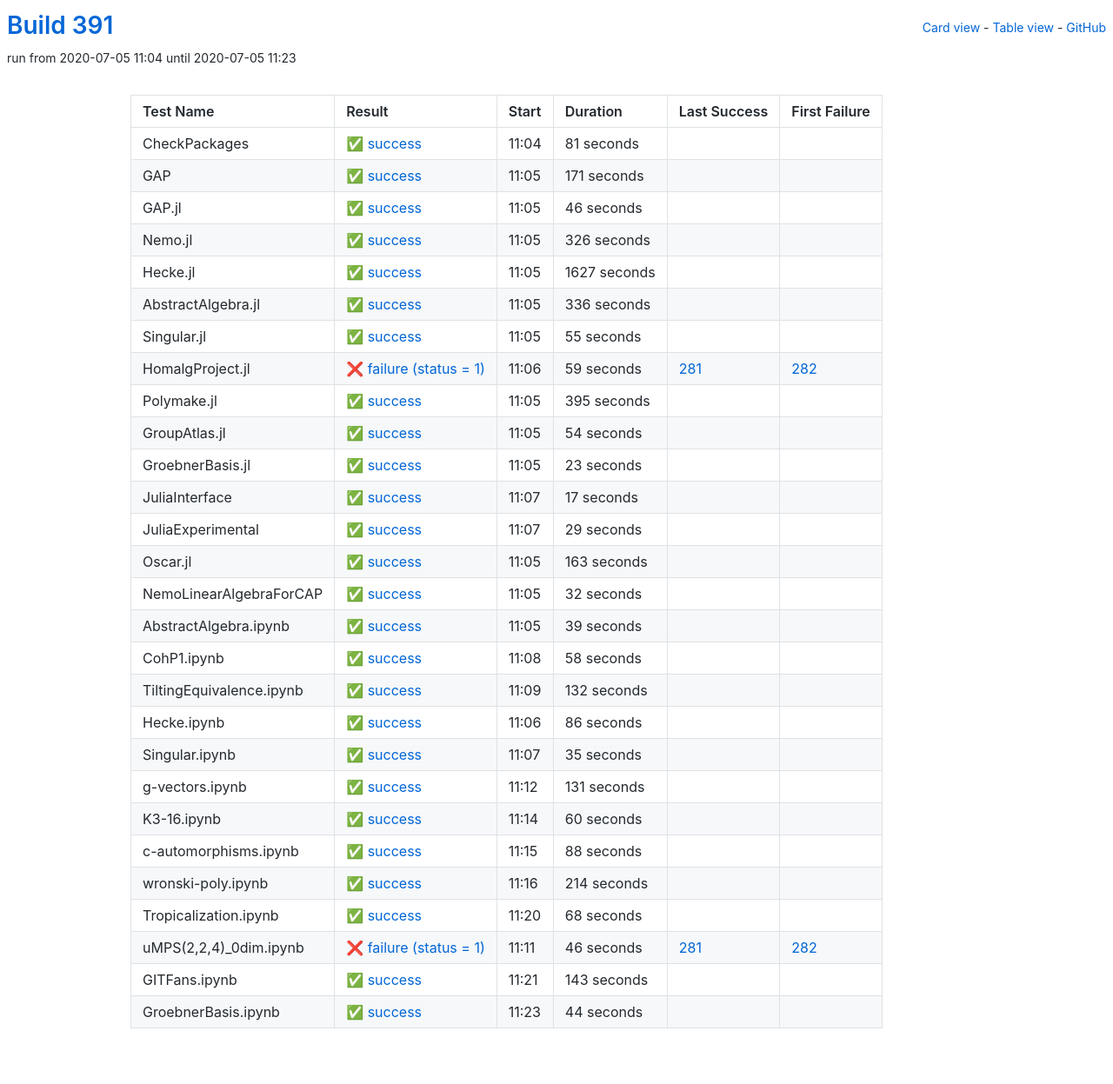
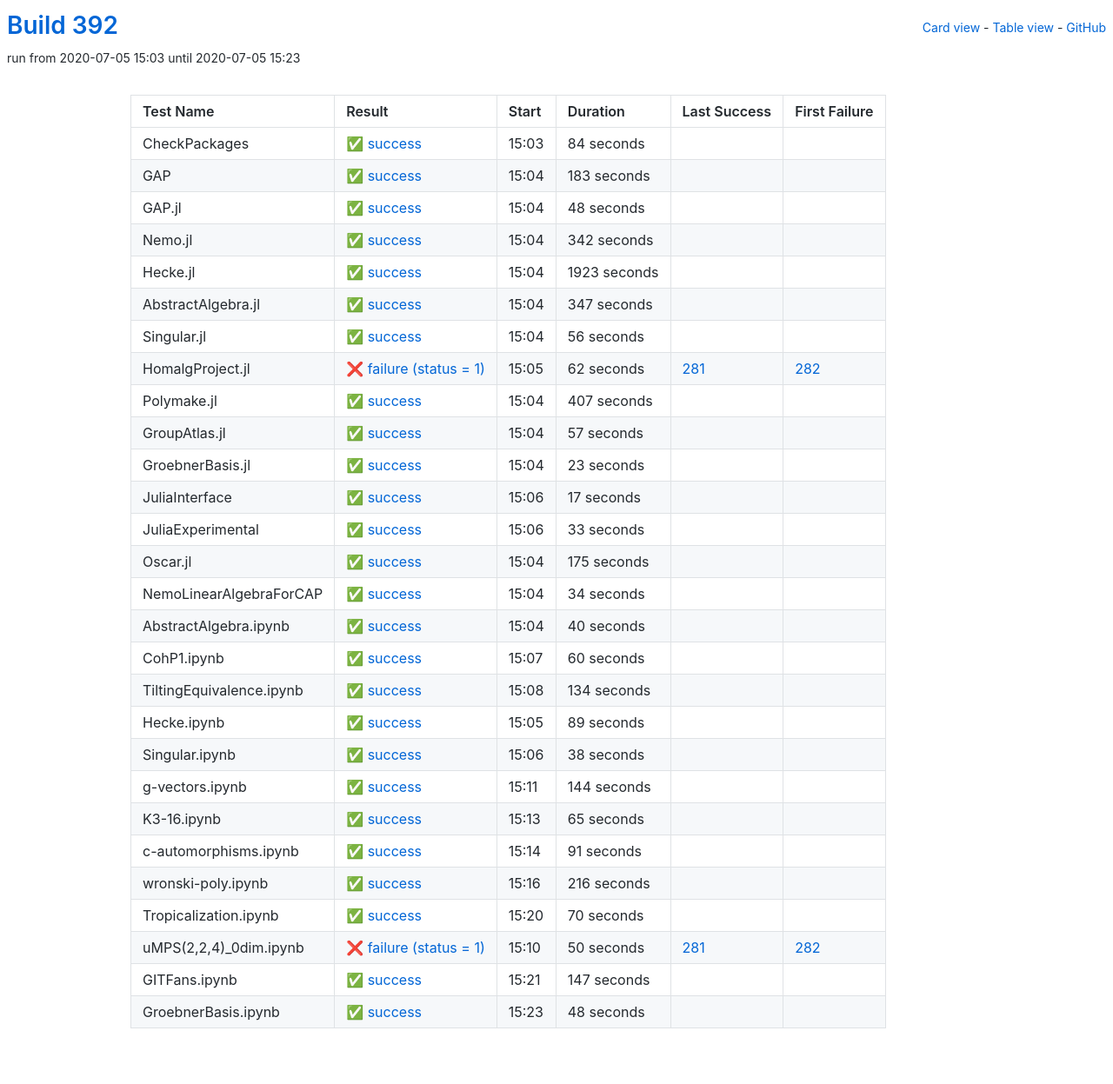
Before and after one commit to oscar-system/oscar-ci-status-stable, a Jekyll site: the page built from table.html, in a window 1280 px wide. Shown: the whole page at 87% size. Built offline with Jekyll 4.4.1, drawn with Linux system fonts in a browser that asks for light colours.

Commit message:
Build #392

```diff
--- a/_data/ci.yml
+++ b/_data/ci.yml
@@ -1,6 +1,6 @@
 ---
-build: 391
-build_url: https://oscarci.mathematik.uni-kl.de/job/oscar-stable/391/
+build: 392
+build_url: https://oscarci.mathematik.uni-kl.de/job/oscar-stable/392/
 job: oscar-stable
 organization: oscar-system
 repo: oscar-ci-status-stable
@@ -8,128 +8,128 @@ repourl: https://github.com/oscar-system/oscar-ci-status-stable
 tests:
 - name: CheckPackages
   id: checkpackages
-  log: https://oscarci.mathematik.uni-kl.de/job/oscar-stable/391/artifact/logs/build-391/CheckPackages.log
-  start: 2020-07-05 11:04
+  log: https://oscarci.mathematik.uni-kl.de/job/oscar-stable/392/artifact/logs/build-392/CheckPackages.log
+  start: 2020-07-05 15:03
   success: true
   exitcode: 0
   status: success
-  duration: 81
+  duration: 84
   last_success: false
   last_success_url:
   first_failure: false
   first_failure_url:
 - name: GAP
   id: gap
-  log: https://oscarci.mathematik.uni-kl.de/job/oscar-stable/391/artifact/logs/build-391/GAP.log
-  start: 2020-07-05 11:05
+  log: https://oscarci.mathematik.uni-kl.de/job/oscar-stable/392/artifact/logs/build-392/GAP.log
+  start: 2020-07-05 15:04
   success: true
   exitcode: 0
   status: success
-  duration: 171
+  duration: 183
   last_success: false
   last_success_url:
   first_failure: false
   first_failure_url:
 - name: GAP.jl
   id: gap-jl
-  log: https://oscarci.mathematik.uni-kl.de/job/oscar-stable/391/artifact/logs/build-391/GAP.jl.log
-  start: 2020-07-05 11:05
+  log: https://oscarci.mathematik.uni-kl.de/job/oscar-stable/392/artifact/logs/build-392/GAP.jl.log
+  start: 2020-07-05 15:04
   success: true
   exitcode: 0
   status: success
-  duration: 46
+  duration: 48
   last_success: false
   last_success_url:
   first_failure: false
   first_failure_url:
 - name: Nemo.jl
   id: nemo-jl
-  log: https://oscarci.mathematik.uni-kl.de/job/oscar-stable/391/artifact/logs/build-391/Nemo.jl.log
-  start: 2020-07-05 11:05
+  log: https://oscarci.mathematik.uni-kl.de/job/oscar-stable/392/artifact/logs/build-392/Nemo.jl.log
+  start: 2020-07-05 15:04
   success: true
   exitcode: 0
   status: success
-  duration: 326
+  duration: 342
   last_success: false
   last_success_url:
   first_failure: false
   first_failure_url:
 - name: Hecke.jl
   id: hecke-jl
-  log: https://oscarci.mathematik.uni-kl.de/job/oscar-stable/391/artifact/logs/build-391/Hecke.jl.log
-  start: 2020-07-05 11:05
+  log: https://oscarci.mathematik.uni-kl.de/job/oscar-stable/392/artifact/logs/build-392/Hecke.jl.log
+  start: 2020-07-05 15:04
   success: true
   exitcode: 0
   status: success
-  duration: 1627
+  duration: 1923
   last_success: false
   last_success_url:
   first_failure: false
   first_failure_url:
 - name: AbstractAlgebra.jl
   id: abstractalgebra-jl
-  log: https://oscarci.mathematik.uni-kl.de/job/oscar-stable/391/artifact/logs/build-391/AbstractAlgebra.jl.log
-  start: 2020-07-05 11:05
+  log: https://oscarci.mathematik.uni-kl.de/job/oscar-stable/392/artifact/logs/build-392/AbstractAlgebra.jl.log
+  start: 2020-07-05 15:04
   success: true
   exitcode: 0
   status: success
-  duration: 336
+  duration: 347
   last_success: false
   last_success_url:
   first_failure: false
   first_failure_url:
 - name: Singular.jl
   id: singular-jl
-  log: https://oscarci.mathematik.uni-kl.de/job/oscar-stable/391/artifact/logs/build-391/Singular.jl.log
-  start: 2020-07-05 11:05
+  log: https://oscarci.mathematik.uni-kl.de/job/oscar-stable/392/artifact/logs/build-392/Singular.jl.log
+  start: 2020-07-05 15:04
   success: true
   exitcode: 0
   status: success
-  duration: 55
+  duration: 56
   last_success: false
   last_success_url:
   first_failure: false
   first_failure_url:
 - name: HomalgProject.jl
   id: homalgproject-jl
-  log: https://oscarci.mathematik.uni-kl.de/job/oscar-stable/391/artifact/logs/build-391/HomalgProject.jl.log
-  start: 2020-07-05 11:06
+  log: https://oscarci.mathematik.uni-kl.de/job/oscar-stable/392/artifact/logs/build-392/HomalgProject.jl.log
+  start: 2020-07-05 15:05
   success: false
   exitcode: 1
   status: failure
-  duration: 59
+  duration: 62
   last_success: 281
   last_success_url: https://oscarci.mathematik.uni-kl.de/job/oscar-stable/281/
   first_failure: 282
   first_failure_url: https://oscarci.mathematik.uni-kl.de/job/oscar-stable/282/
 - name: Polymake.jl
   id: polymake-jl
-  log: https://oscarci.mathematik.uni-kl.de/job/oscar-stable/391/artifact/logs/build-391/Polymake.jl.log
-  start: 2020-07-05 11:05
+  log: https://oscarci.mathematik.uni-kl.de/job/oscar-stable/392/artifact/logs/build-392/Polymake.jl.log
+  start: 2020-07-05 15:04
   success: true
   exitcode: 0
   status: success
-  duration: 395
+  duration: 407
   last_success: false
   last_success_url:
   first_failure: false
   first_failure_url:
 - name: GroupAtlas.jl
   id: groupatlas-jl
-  log: https://oscarci.mathematik.uni-kl.de/job/oscar-stable/391/artifact/logs/build-391/GroupAtlas.jl.log
-  start: 2020-07-05 11:05
+  log: https://oscarci.mathematik.uni-kl.de/job/oscar-stable/392/artifact/logs/build-392/GroupAtlas.jl.log
+  start: 2020-07-05 15:04
   success: true
   exitcode: 0
   status: success
-  duration: 54
+  duration: 57
   last_success: false
   last_success_url:
   first_failure: false
   first_failure_url:
 - name: GroebnerBasis.jl
   id: groebnerbasis-jl
-  log: https://oscarci.mathematik.uni-kl.de/job/oscar-stable/391/artifact/logs/build-391/GroebnerBasis.jl.log
-  start: 2020-07-05 11:05
+  log: https://oscarci.mathematik.uni-kl.de/job/oscar-stable/392/artifact/logs/build-392/GroebnerBasis.jl.log
+  start: 2020-07-05 15:04
   success: true
   exitcode: 0
   status: success
@@ -140,8 +140,8 @@ tests:
   first_failure_url:
 - name: JuliaInterface
   id: juliainterface
-  log: https://oscarci.mathematik.uni-kl.de/job/oscar-stable/391/artifact/logs/build-391/JuliaInterface.log
-  start: 2020-07-05 11:07
+  log: https://oscarci.mathematik.uni-kl.de/job/oscar-stable/392/artifact/logs/build-392/JuliaInterface.log
+  start: 2020-07-05 15:06
   success: true
   exitcode: 0
   status: success
@@ -152,116 +152,56 @@ tests:
   first_failure_url:
 - name: JuliaExperimental
   id: juliaexperimental
-  log: https://oscarci.mathematik.uni-kl.de/job/oscar-stable/391/artifact/logs/build-391/JuliaExperimental.log
-  start: 2020-07-05 11:07
+  log: https://oscarci.mathematik.uni-kl.de/job/oscar-stable/392/artifact/logs/build-392/JuliaExperimental.log
+  start: 2020-07-05 15:06
   success: true
   exitcode: 0
   status: success
-  duration: 29
+  duration: 33
   last_success: false
   last_success_url:
   first_failure: false
   first_failure_url:
 - name: Oscar.jl
   id: oscar-jl
-  log: https://oscarci.mathematik.uni-kl.de/job/oscar-stable/391/artifact/logs/build-391/Oscar.jl.log
-  start: 2020-07-05 11:05
+  log: https://oscarci.mathematik.uni-kl.de/job/oscar-stable/392/artifact/logs/build-392/Oscar.jl.log
+  start: 2020-07-05 15:04
   success: true
   exitcode: 0
   status: success
-  duration: 163
+  duration: 175
   last_success: false
   last_success_url:
   first_failure: false
   first_failure_url:
 - name: NemoLinearAlgebraForCAP
   id: nemolinearalgebraforcap
-  log: https://oscarci.mathematik.uni-kl.de/job/oscar-stable/391/artifact/logs/build-391/NemoLinearAlgebraForCAP.log
-  start: 2020-07-05 11:05
+  log: https://oscarci.mathematik.uni-kl.de/job/oscar-stable/392/artifact/logs/build-392/NemoLinearAlgebraForCAP.log
+  start: 2020-07-05 15:04
   success: true
   exitcode: 0
   status: success
-  duration: 32
+  duration: 34
   last_success: false
   last_success_url:
   first_failure: false
   first_failure_url:
 - name: AbstractAlgebra.ipynb
   id: abstractalgebra-ipynb
-  log: https://oscarci.mathematik.uni-kl.de/job/oscar-stable/391/artifact/logs/build-391/AbstractAlgebra.ipynb.log
-  start: 2020-07-05 11:05
+  log: https://oscarci.mathematik.uni-kl.de/job/oscar-stable/392/artifact/logs/build-392/AbstractAlgebra.ipynb.log
+  start: 2020-07-05 15:04
   success: true
   exitcode: 0
   status: success
-  duration: 39
+  duration: 40
   last_success: false
   last_success_url:
   first_failure: false
   first_failure_url:
 - name: CohP1.ipynb
   id: cohp1-ipynb
-  log: https://oscarci.mathematik.uni-kl.de/job/oscar-stable/391/artifact/logs/build-391/CohP1.ipynb.log
-  start: 2020-07-05 11:08
-  success: true
-  exitcode: 0
-  status: success
-  duration: 58
-  last_success: false
-  last_success_url:
-  first_failure: false
-  first_failure_url:
-- name: TiltingEquivalence.ipynb
-  id: tiltingequivalence-ipynb
-  log: https://oscarci.mathematik.uni-kl.de/job/oscar-stable/391/artifact/logs/build-391/TiltingEquivalence.ipynb.log
-  start: 2020-07-05 11:09
-  success: true
-  exitcode: 0
-  status: success
-  duration: 132
-  last_success: false
-  last_success_url:
-  first_failure: false
-  first_failure_url:
-- name: Hecke.ipynb
-  id: hecke-ipynb
-  log: https://oscarci.mathematik.uni-kl.de/job/oscar-stable/391/artifact/logs/build-391/Hecke.ipynb.log
-  start: 2020-07-05 11:06
-  success: true
-  exitcode: 0
-  status: success
-  duration: 86
-  last_success: false
-  last_success_url:
-  first_failure: false
-  first_failure_url:
-- name: Singular.ipynb
-  id: singular-ipynb
-  log: https://oscarci.mathematik.uni-kl.de/job/oscar-stable/391/artifact/logs/build-391/Singular.ipynb.log
-  start: 2020-07-05 11:07
-  success: true
-  exitcode: 0
-  status: success
-  duration: 35
-  last_success: false
-  last_success_url:
-  first_failure: false
-  first_failure_url:
-- name: g-vectors.ipynb
-  id: g-vectors-ipynb
-  log: https://oscarci.mathematik.uni-kl.de/job/oscar-stable/391/artifact/logs/build-391/g-vectors.ipynb.log
-  start: 2020-07-05 11:12
-  success: true
-  exitcode: 0
-  status: success
-  duration: 131
-  last_success: false
-  last_success_url:
-  first_failure: false
-  first_failure_url:
-- name: K3-16.ipynb
-  id: k3-16-ipynb
-  log: https://oscarci.mathematik.uni-kl.de/job/oscar-stable/391/artifact/logs/build-391/K3-16.ipynb.log
-  start: 2020-07-05 11:14
+  log: https://oscarci.mathematik.uni-kl.de/job/oscar-stable/392/artifact/logs/build-392/CohP1.ipynb.log
+  start: 2020-07-05 15:07
   success: true
   exitcode: 0
   status: success
@@ -270,74 +210,134 @@ tests:
   last_success_url:
   first_failure: false
   first_failure_url:
-- name: c-automorphisms.ipynb
-  id: c-automorphisms-ipynb
-  log: https://oscarci.mathematik.uni-kl.de/job/oscar-stable/391/artifact/logs/build-391/c-automorphisms.ipynb.log
-  start: 2020-07-05 11:15
+- name: TiltingEquivalence.ipynb
+  id: tiltingequivalence-ipynb
+  log: https://oscarci.mathematik.uni-kl.de/job/oscar-stable/392/artifact/logs/build-392/TiltingEquivalence.ipynb.log
+  start: 2020-07-05 15:08
   success: true
   exitcode: 0
   status: success
-  duration: 88
+  duration: 134
+  last_success: false
+  last_success_url:
+  first_failure: false
+  first_failure_url:
+- name: Hecke.ipynb
+  id: hecke-ipynb
+  log: https://oscarci.mathematik.uni-kl.de/job/oscar-stable/392/artifact/logs/build-392/Hecke.ipynb.log
+  start: 2020-07-05 15:05
+  success: true
+  exitcode: 0
+  status: success
+  duration: 89
+  last_success: false
+  last_success_url:
+  first_failure: false
+  first_failure_url:
+- name: Singular.ipynb
+  id: singular-ipynb
+  log: https://oscarci.mathematik.uni-kl.de/job/oscar-stable/392/artifact/logs/build-392/Singular.ipynb.log
+  start: 2020-07-05 15:06
+  success: true
+  exitcode: 0
+  status: success
+  duration: 38
+  last_success: false
+  last_success_url:
+  first_failure: false
+  first_failure_url:
+- name: g-vectors.ipynb
+  id: g-vectors-ipynb
+  log: https://oscarci.mathematik.uni-kl.de/job/oscar-stable/392/artifact/logs/build-392/g-vectors.ipynb.log
+  start: 2020-07-05 15:11
+  success: true
+  exitcode: 0
+  status: success
+  duration: 144
+  last_success: false
+  last_success_url:
+  first_failure: false
+  first_failure_url:
+- name: K3-16.ipynb
+  id: k3-16-ipynb
+  log: https://oscarci.mathematik.uni-kl.de/job/oscar-stable/392/artifact/logs/build-392/K3-16.ipynb.log
+  start: 2020-07-05 15:13
+  success: true
+  exitcode: 0
+  status: success
+  duration: 65
+  last_success: false
+  last_success_url:
+  first_failure: false
+  first_failure_url:
+- name: c-automorphisms.ipynb
+  id: c-automorphisms-ipynb
+  log: https://oscarci.mathematik.uni-kl.de/job/oscar-stable/392/artifact/logs/build-392/c-automorphisms.ipynb.log
+  start: 2020-07-05 15:14
+  success: true
+  exitcode: 0
+  status: success
+  duration: 91
   last_success: false
   last_success_url:
   first_failure: false
   first_failure_url:
 - name: wronski-poly.ipynb
   id: wronski-poly-ipynb
-  log: https://oscarci.mathematik.uni-kl.de/job/oscar-stable/391/artifact/logs/build-391/wronski-poly.ipynb.log
-  start: 2020-07-05 11:16
+  log: https://oscarci.mathematik.uni-kl.de/job/oscar-stable/392/artifact/logs/build-392/wronski-poly.ipynb.log
+  start: 2020-07-05 15:16
   success: true
   exitcode: 0
   status: success
-  duration: 214
+  duration: 216
   last_success: false
   last_success_url:
   first_failure: false
   first_failure_url:
 - name: Tropicalization.ipynb
   id: tropicalization-ipynb
-  log: https://oscarci.mathematik.uni-kl.de/job/oscar-stable/391/artifact/logs/build-391/Tropicalization.ipynb.log
-  start: 2020-07-05 11:20
+  log: https://oscarci.mathematik.uni-kl.de/job/oscar-stable/392/artifact/logs/build-392/Tropicalization.ipynb.log
+  start: 2020-07-05 15:20
   success: true
   exitcode: 0
   status: success
-  duration: 68
+  duration: 70
   last_success: false
   last_success_url:
   first_failure: false
   first_failure_url:
 - name: uMPS(2,2,4)_0dim.ipynb
   id: umps-2-2-4-0dim-ipynb
-  log: https://oscarci.mathematik.uni-kl.de/job/oscar-stable/391/artifact/logs/build-391/uMPS-2-2-4-_0dim.ipynb.log
-  start: 2020-07-05 11:11
+  log: https://oscarci.mathematik.uni-kl.de/job/oscar-stable/392/artifact/logs/build-392/uMPS-2-2-4-_0dim.ipynb.log
+  start: 2020-07-05 15:10
   success: false
   exitcode: 1
   status: failure
-  duration: 46
+  duration: 50
   last_success: 281
   last_success_url: https://oscarci.mathematik.uni-kl.de/job/oscar-stable/281/
   first_failure: 282
   first_failure_url: https://oscarci.mathematik.uni-kl.de/job/oscar-stable/282/
 - name: GITFans.ipynb
   id: gitfans-ipynb
-  log: https://oscarci.mathematik.uni-kl.de/job/oscar-stable/391/artifact/logs/build-391/GITFans.ipynb.log
-  start: 2020-07-05 11:21
+  log: https://oscarci.mathematik.uni-kl.de/job/oscar-stable/392/artifact/logs/build-392/GITFans.ipynb.log
+  start: 2020-07-05 15:21
   success: true
   exitcode: 0
   status: success
-  duration: 143
+  duration: 147
   last_success: false
   last_success_url:
   first_failure: false
   first_failure_url:
 - name: GroebnerBasis.ipynb
   id: groebnerbasis-ipynb
-  log: https://oscarci.mathematik.uni-kl.de/job/oscar-stable/391/artifact/logs/build-391/GroebnerBasis.ipynb.log
-  start: 2020-07-05 11:23
+  log: https://oscarci.mathematik.uni-kl.de/job/oscar-stable/392/artifact/logs/build-392/GroebnerBasis.ipynb.log
+  start: 2020-07-05 15:23
   success: true
   exitcode: 0
   status: success
-  duration: 44
+  duration: 48
   last_success: false
   last_success_url:
   first_failure: false
```
Also changed, not shown: README.md.
